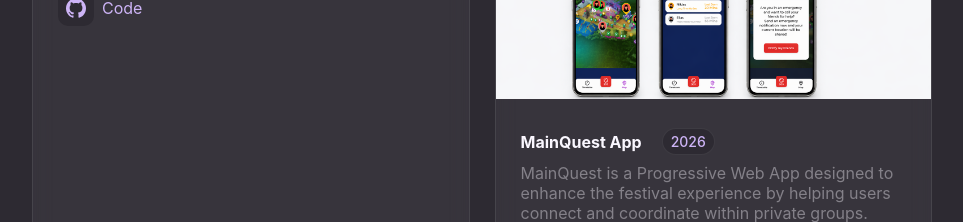
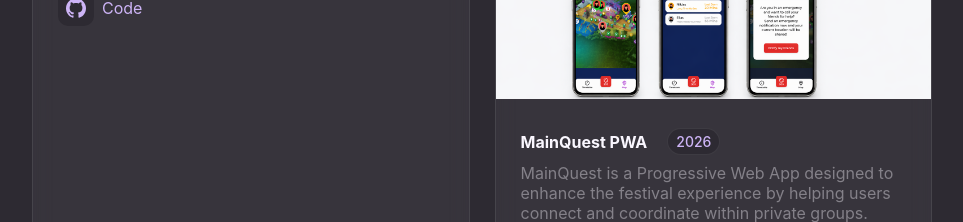
Before and after one commit to ClauLut/dev-portfolio, a React (Create React App) app: page / in a window 1280 px wide. Shown: the part 1260-1482 px from the top of the page, without its empty margins (158-1121 px from the left). Built offline with nearby package versions, Linux system fonts and the light colour scheme.

Commit message:
Fix pipeline error

```diff
--- a/src/App.tsx
+++ b/src/App.tsx
@@ -36,7 +36,7 @@
   };
 
   const sections = useMemo(() => {
-    return ["home", "about", "projects", "contact"];
+    return ["home", "projects", "contact"];
   }, []);
 
   useEffect(() => {
@@ -57,7 +57,7 @@
     });
 
     return () => observer.disconnect();
-  }, [sections]);
+  }, [sections, activeSection]);
 
   const scrollTo = (id: string) => {
     document.getElementById(id)?.scrollIntoView({
--- a/src/data/Projects.ts
+++ b/src/data/Projects.ts
@@ -26,7 +26,7 @@
     code: "https://github.com/ClauLut/dev-portfolio",
   },
   {
-    title: "MainQuest App",
+    title: "MainQuest PWA",
     image: MainquestMockup,
     year: 2026,
     desc: "MainQuest is a Progressive Web App designed to enhance the festival experience by helping users connect and coordinate within private groups. Users can plan their schedule by marking favorite acts, track each other’s locations on a live map, and quickly send an emergency alert if needed.",
```
